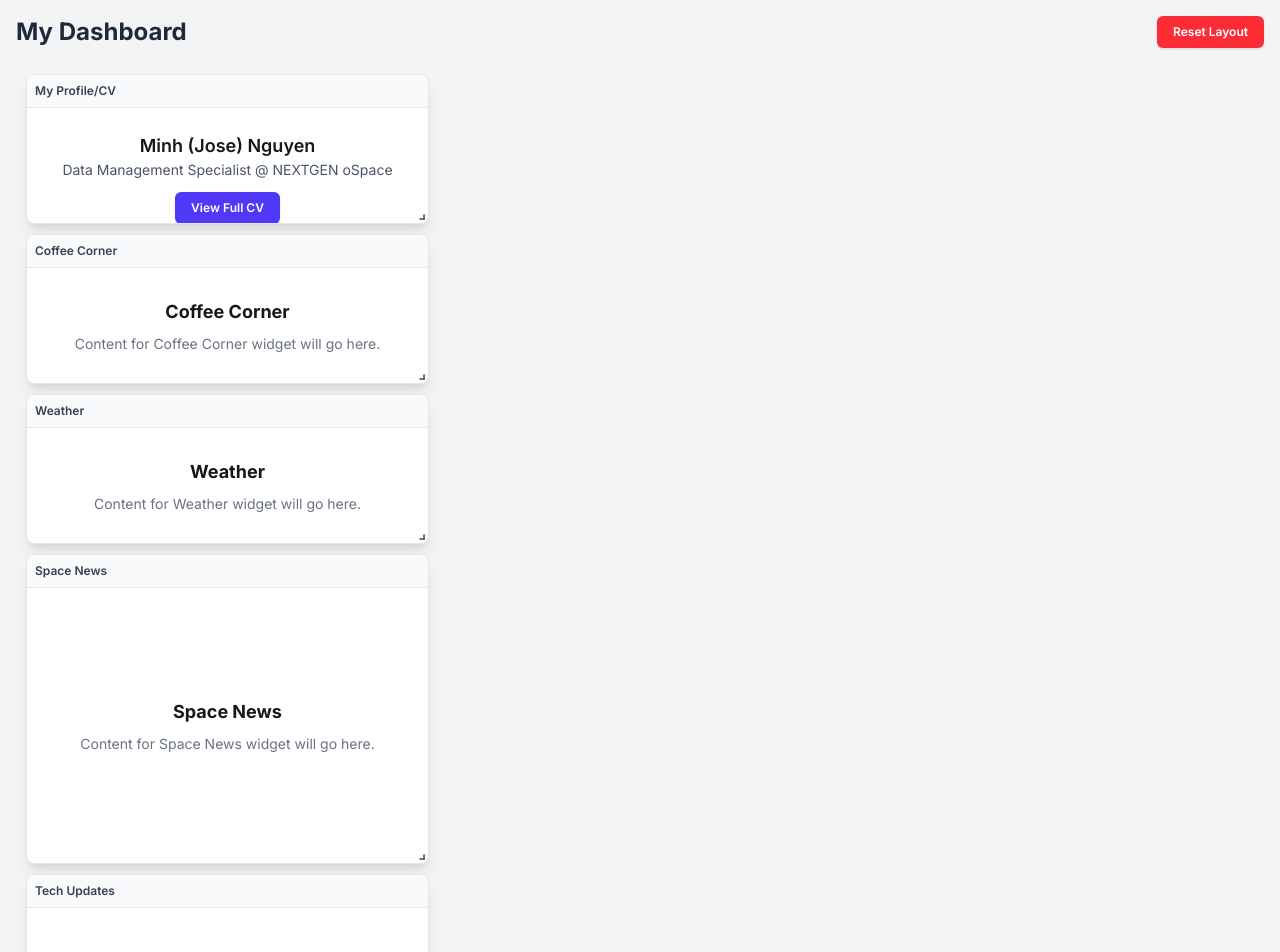
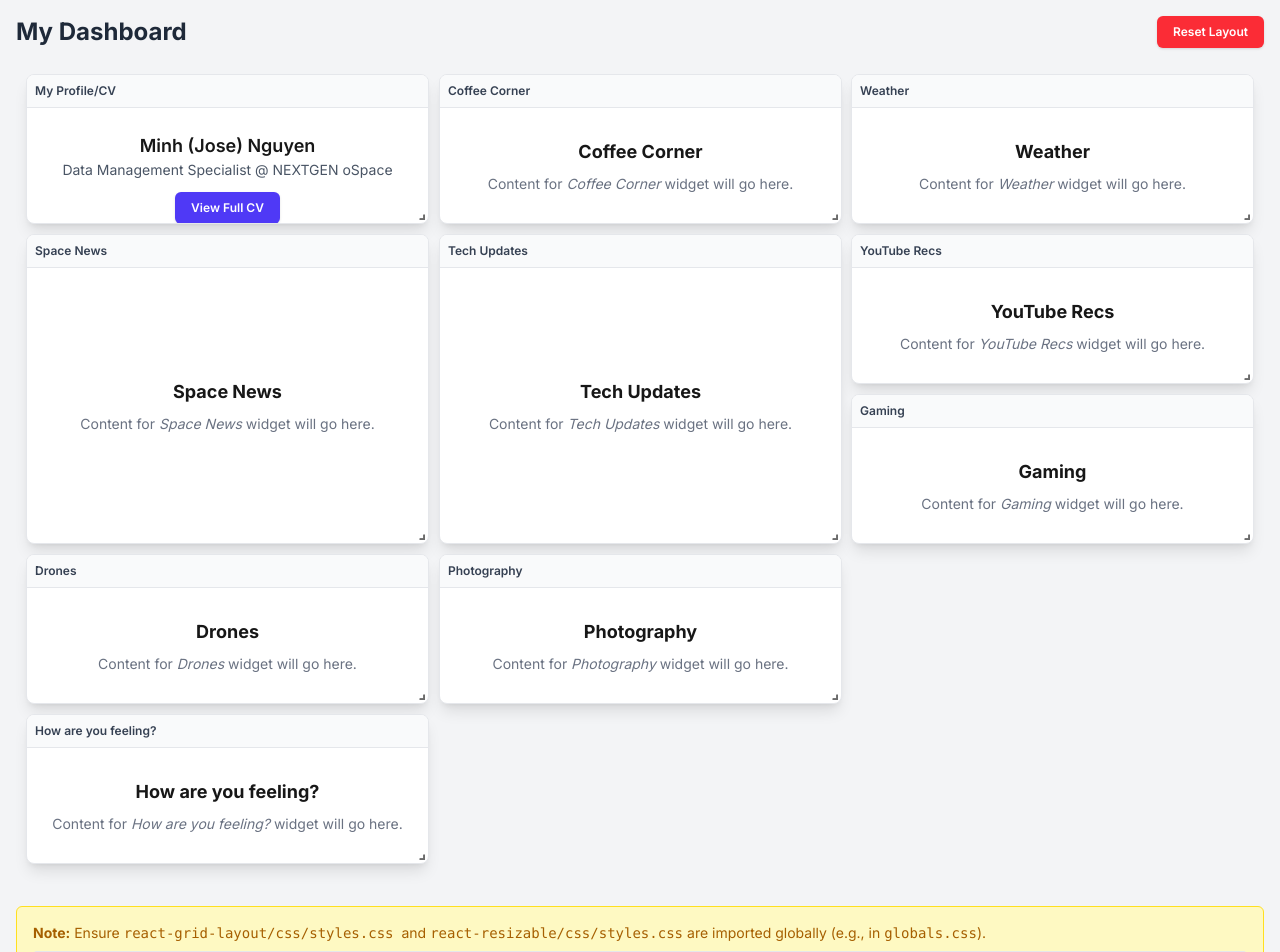
Before and after one commit to captainminh1999/my-webspace, a Next.js app: page / in a window 1280 px wide. Shown: the top 952 px of the page. Built offline with nearby package versions, Linux system fonts and the light colour scheme.

Commit message:
Fix: Homepage RGL

```diff
--- a/src/app/page.tsx
+++ b/src/app/page.tsx
@@ -1,252 +1,201 @@
 // src/app/page.tsx
 "use client";
 
-import React, { useState, useEffect, useCallback } from 'react';
-import { Responsive, WidthProvider, Layout, Layouts } from 'react-grid-layout';
-import Link from 'next/link';
+import React, { useState, useCallback } from "react";
+import { Responsive, WidthProvider, Layout, Layouts } from "react-grid-layout";
+import Link from "next/link";
 
-// CSS Imports should be in globals.css or layout.tsx as discussed:
-// @import 'react-grid-layout/css/styles.css';
-// @import 'react-resizable/css/styles.css';
+// Make sure these styles are added once globally (e.g., in globals.css):
+// @import "react-grid-layout/css/styles.css";
+// @import "react-resizable/css/styles.css";
 
 const ResponsiveGridLayout = WidthProvider(Responsive);
 
 interface WidgetItem {
   id: string;
   title: string;
-  defaultSize: { w: number; h: number; minW?: number; minH?: number; maxW?: number; maxH?: number };
+  defaultSize: {
+    w: number;
+    h: number;
+    minW?: number;
+    minH?: number;
+    maxW?: number;
+    maxH?: number;
+  };
   content?: React.ReactNode;
 }
+
+/***************************** Widgets *****************************/
 
 const CVLinkWidget: React.FC = () => (
   <div className="flex flex-col items-center justify-center h-full p-4 text-center">
     <h3 className="text-lg font-semibold">Minh (Jose) Nguyen</h3>
-    <p className="text-sm text-gray-600 dark:text-gray-400 mb-3">Data Management Specialist @ NEXTGEN oSpace</p>
-    <Link href="/about-me" className="px-4 py-2 bg-indigo-600 text-white text-xs font-semibold rounded-md shadow-sm hover:bg-indigo-700 transition duration-150">
+    <p className="text-sm text-gray-600 dark:text-gray-400 mb-3">
+      Data Management Specialist @ NEXTGEN oSpace
+    </p>
+    <Link
+      href="/about-me"
+      className="px-4 py-2 bg-indigo-600 text-white text-xs font-semibold rounded-md shadow-sm hover:bg-indigo-700 transition duration-150"
+    >
       View Full CV
     </Link>
   </div>
 );
 
-// MODIFIED: Removed unused 'defaultHeight' prop
 const GenericWidgetContent: React.FC<{ title: string }> = ({ title }) => (
   <div className="p-4 h-full flex flex-col items-center justify-center text-center">
     <h3 className="font-bold text-lg mb-2">{title}</h3>
-    <p className="text-sm text-gray-500">Content for {title} widget will go here.</p>
+    <p className="text-sm text-gray-500">
+      Content for <span className="italic">{title}</span> widget will go here.
+    </p>
   </div>
 );
 
 const initialWidgets: WidgetItem[] = [
-  { id: 'cvLink', title: 'My Profile/CV', defaultSize: { w: 1, h: 1, minW: 1, minH: 1, maxW:1, maxH:1 }, content: <CVLinkWidget /> },
-  { id: 'coffee', title: 'Coffee Corner', defaultSize: { w: 1, h: 1, minW: 1, minH: 1, maxW:2, maxH:2 } },
-  { id: 'weather', title: 'Weather', defaultSize: { w: 1, h: 1, minW: 1, minH: 1, maxW:2, maxH:1 } },
-  { id: 'space', title: 'Space News', defaultSize: { w: 1, h: 2, minW: 1, minH: 1, maxW:2, maxH:2 } },
-  { id: 'tech', title: 'Tech Updates', defaultSize: { w: 1, h: 2, minW: 1, minH: 1, maxW:2, maxH:2 } },
-  { id: 'youtube', title: 'YouTube Recs', defaultSize: { w: 1, h: 1, minW: 1, minH: 1, maxW:2, maxH:2 } },
-  { id: 'drones', title: 'Drones', defaultSize: { w: 1, h: 1, minW: 1, minH:1, maxW:2, maxH:2 } },
-  { id: 'camera', title: 'Photography', defaultSize: { w: 1, h: 1, minW: 1, minH:1, maxW:2, maxH:2 } },
-  { id: 'games', title: 'Gaming', defaultSize: { w: 1, h: 1, minW: 1, minH:1, maxW:2, maxH:2 } },
-  { id: "visitorEmotion", title: "How are you feeling?", defaultSize: { w: 1, h: 1, minW:1, minH:1, maxW:1, maxH:1 } },
+  {
+    id: "cvLink",
+    title: "My Profile/CV",
+    defaultSize: { w: 1, h: 1, minW: 1, minH: 1, maxW: 1, maxH: 1 },
+    content: <CVLinkWidget />,
+  },
+  { id: "coffee", title: "Coffee Corner", defaultSize: { w: 1, h: 1, minW: 1, minH: 1, maxW: 2, maxH: 2 } },
+  { id: "weather", title: "Weather", defaultSize: { w: 1, h: 1, minW: 1, minH: 1, maxW: 2, maxH: 1 } },
+  { id: "space", title: "Space News", defaultSize: { w: 1, h: 2, minW: 1, minH: 1, maxW: 2, maxH: 2 } },
+  { id: "tech", title: "Tech Updates", defaultSize: { w: 1, h: 2, minW: 1, minH: 1, maxW: 2, maxH: 2 } },
+  { id: "youtube", title: "YouTube Recs", defaultSize: { w: 1, h: 1, minW: 1, minH: 1, maxW: 2, maxH: 2 } },
+  { id: "drones", title: "Drones", defaultSize: { w: 1, h: 1, minW: 1, minH: 1, maxW: 2, maxH: 2 } },
+  { id: "camera", title: "Photography", defaultSize: { w: 1, h: 1, minW: 1, minH: 1, maxW: 2, maxH: 2 } },
+  { id: "games", title: "Gaming", defaultSize: { w: 1, h: 1, minW: 1, minH: 1, maxW: 2, maxH: 2 } },
+  { id: "visitorEmotion", title: "How are you feeling?", defaultSize: { w: 1, h: 1, minW: 1, minH: 1, maxW: 1, maxH: 1 } },
 ];
 
-const breakpointsConfig = { lg: 1200, md: 996, sm: 768, xs: 480, xxs: 0 };
-const colsConfig = { lg: 3, md: 3, sm: 1, xs: 1, xxs: 1 };
+/********************* Breakpoints & Column count ******************/
 
-const getDefaultLayoutForBreakpoint = (breakpointWidgets: WidgetItem[], numCols: number): Layout[] => {
+const breakpointsConfig = { lg: 1200, md: 996, sm: 768, xs: 480, xxs: 0 } as const;
+const colsConfig = { lg: 3, md: 3, sm: 2, xs: 1, xxs: 1 } as const;
+type BreakpointKey = keyof typeof breakpointsConfig;
+
+/***************************** Helpers *****************************/
+
+const isBrowser = typeof window !== "undefined";
+
+const getDefaultLayoutForBreakpoint = (widgets: WidgetItem[], numCols: number): Layout[] => {
   const layout: Layout[] = [];
-  if (numCols > 1) {
-    let col = 0;
-    let y = 0;
-    breakpointWidgets.forEach((widget) => {
-      const w = Math.min(widget.defaultSize.w, numCols);
-      const h = widget.defaultSize.h;
-      if (col + w > numCols) {
-        col = 0;
-        y++;
-      }
-      layout.push({
-        i: widget.id, x: col, y: y, w: w, h: h,
-        minW: widget.defaultSize.minW || 1, minH: widget.defaultSize.minH || 1,
-        maxW: Math.min(widget.defaultSize.maxW || numCols, numCols),
-        maxH: widget.defaultSize.maxH || 2,
-        isResizable: true, isDraggable: true,
-      });
-      col += w;
+  let col = 0;
+  let row = 0;
+
+  widgets.forEach((w) => {
+    const width = Math.min(w.defaultSize.w, numCols);
+    if (col + width > numCols) {
+      col = 0;
+      row += 1;
+    }
+
+    layout.push({
+      i: w.id,
+      x: col,
+      y: row,
+      w: width,
+      h: w.defaultSize.h,
+      minW: w.defaultSize.minW ?? 1,
+      minH: w.defaultSize.minH ?? 1,
+      maxW: w.defaultSize.maxW ?? numCols,
+      maxH: w.defaultSize.maxH ?? 2,
+      isResizable: numCols > 1,
+      isDraggable: true,
     });
-  } else {
-    breakpointWidgets.forEach((widget, index) => {
-      layout.push({
-        i: widget.id, x: 0, y: index * widget.defaultSize.h,
-        w: 1, h: widget.defaultSize.h,
-        minW: 1, minH: widget.defaultSize.minH || 1,
-        maxW: 1, maxH: widget.defaultSize.maxH || 2,
-        isResizable: false, isDraggable: true,
-      });
-    });
-  }
+
+    col += width;
+  });
+
   return layout;
 };
 
 const generateAllDefaultLayouts = (): Layouts => {
-  const layouts: Layouts = {};
-  for (const bp in breakpointsConfig) {
-    if (Object.prototype.hasOwnProperty.call(breakpointsConfig, bp)) {
-      layouts[bp] = getDefaultLayoutForBreakpoint(initialWidgets, colsConfig[bp as keyof typeof colsConfig]);
-    }
-  }
+  const layouts: Layouts = {} as Layouts;
+  (Object.keys(breakpointsConfig) as BreakpointKey[]).forEach((bp) => {
+    layouts[bp] = getDefaultLayoutForBreakpoint(initialWidgets, colsConfig[bp]);
+  });
   return layouts;
 };
 
+const safeGetLayouts = (): Layouts => {
+  if (!isBrowser) return generateAllDefaultLayouts();
+  const saved = window.localStorage.getItem("dashboardLayouts");
+  if (!saved) return generateAllDefaultLayouts();
+  try {
+    return JSON.parse(saved) as Layouts;
+  } catch {
+    return generateAllDefaultLayouts();
+  }
+};
+
+const safeSetLayouts = (ls: Layouts) => {
+  if (isBrowser) window.localStorage.setItem("dashboardLayouts", JSON.stringify(ls));
+};
+
+/*************************** Component *****************************/
 
 export default function NewHomePage() {
-  const [isMounted, setIsMounted] = useState(false);
-  const [layouts, setLayouts] = useState<Layouts>(generateAllDefaultLayouts());
+  const [layouts, setLayouts] = useState<Layouts>(() => safeGetLayouts());
 
-  useEffect(() => {
-    setIsMounted(true);
-    const savedLayoutsString = localStorage.getItem('dashboardLayouts');
-    let finalLayoutsToSet = generateAllDefaultLayouts();
-
-    if (savedLayoutsString) {
-      try {
-        const parsedLayoutsFromStorage = JSON.parse(savedLayoutsString) as Layouts;
-        const currentWidgetIds = new Set(initialWidgets.map(w => w.id));
-        const tempValidatedLayouts: Layouts = { ...finalLayoutsToSet };
-
-        for (const breakpointKey in parsedLayoutsFromStorage) {
-            if (Object.prototype.hasOwnProperty.call(parsedLayoutsFromStorage, breakpointKey) &&
-                Object.prototype.hasOwnProperty.call(colsConfig, breakpointKey as keyof typeof colsConfig)
-            ) {
-                const layoutArray = parsedLayoutsFromStorage[breakpointKey];
-                if (Array.isArray(layoutArray)) {
-                    // MODIFIED: Explicitly type 'item' as 'Layout' from react-grid-layout
-                    const validSavedItems = layoutArray.filter((item: Layout) =>
-                        typeof item === 'object' && item !== null &&
-                        typeof item.i === 'string' &&
-                        currentWidgetIds.has(item.i) &&
-                        typeof item.x === 'number' && typeof item.y === 'number' &&
-                        typeof item.w === 'number' && typeof item.h === 'number'
-                    ).map((item: Layout) => { // MODIFIED: Explicitly type 'item' as 'Layout'
-                        const widgetConfig = initialWidgets.find(w=>w.id === item.i)!; // Should always find if currentWidgetIds.has(item.i)
-                        const numColsForBp = colsConfig[breakpointKey as keyof typeof colsConfig];
-                        return {
-                            i: item.i, x: item.x, y: item.y, w: item.w, h: item.h,
-                            minW: item.minW ?? widgetConfig.defaultSize.minW ?? 1,
-                            minH: item.minH ?? widgetConfig.defaultSize.minH ?? 1,
-                            maxW: item.maxW ?? widgetConfig.defaultSize.maxW ?? (numColsForBp === 1 ? 1 : 2),
-                            maxH: item.maxH ?? widgetConfig.defaultSize.maxH ?? 2,
-                            isDraggable: typeof item.isDraggable === 'boolean' ? item.isDraggable : true,
-                            isResizable: typeof item.isResizable === 'boolean' ? item.isResizable : (numColsForBp > 1),
-                            static: typeof item.static === 'boolean' ? item.static : false,
-                            isBounded: typeof item.isBounded === 'boolean' ? item.isBounded : undefined,
-                        };
-                    });
-
-                    const savedItemIds = new Set(validSavedItems.map(l => l.i));
-                    const defaultBreakpointLayout = finalLayoutsToSet[breakpointKey as keyof typeof colsConfig] || [];
-
-                    const itemsToAddFromDefault = defaultBreakpointLayout.filter((defaultItem: Layout) => !savedItemIds.has(defaultItem.i));
-
-                    if (validSavedItems.length > 0 || itemsToAddFromDefault.length > 0) {
-                       tempValidatedLayouts[breakpointKey as keyof typeof colsConfig] = [...validSavedItems, ...itemsToAddFromDefault];
-                    } else {
-                        console.warn(`No valid saved items for breakpoint ${breakpointKey}, using default.`);
-                    }
-                }
-            }
-        }
-        finalLayoutsToSet = tempValidatedLayouts;
-      } catch (e) {
-        console.error("Error processing saved layouts. Using all defaults.", e);
-        finalLayoutsToSet = generateAllDefaultLayouts();
-      }
-    }
-    setLayouts(finalLayoutsToSet);
+  const onLayoutChange = useCallback((_: Layout[], all: Layouts) => {
+    safeSetLayouts(all);
+    setLayouts(all);
   }, []);
 
-  const onLayoutChange = useCallback((currentLayout: Layout[], allLayouts: Layouts) => {
-    if (isMounted) {
-        const currentBreakpoint = Object.keys(allLayouts)[0] as keyof Layouts;
-        if (currentBreakpoint && layouts[currentBreakpoint] && JSON.stringify(allLayouts[currentBreakpoint]) !== JSON.stringify(layouts[currentBreakpoint])) {
-             const newLayoutsToSave = {...layouts, ...allLayouts};
-             localStorage.setItem('dashboardLayouts', JSON.stringify(newLayoutsToSave));
-             setLayouts(newLayoutsToSave);
-        } else if (!currentBreakpoint && JSON.stringify(allLayouts) !== JSON.stringify(layouts)) {
-             localStorage.setItem('dashboardLayouts', JSON.stringify(allLayouts));
-             setLayouts(allLayouts);
-        }
-    }
-  }, [isMounted, layouts]);
-
   const resetLayout = () => {
-    localStorage.removeItem('dashboardLayouts');
-    const defaultLayouts = generateAllDefaultLayouts();
-    setLayouts(defaultLayouts);
-    setIsMounted(false);
-    setTimeout(() => setIsMounted(true), 10);
+    if (isBrowser) window.localStorage.removeItem("dashboardLayouts");
+    setLayouts(generateAllDefaultLayouts());
   };
-
-  if (isMounted) {
-    console.log("Current RGL Layouts Prop (passed to ResponsiveGridLayout):", JSON.stringify(layouts, null, 2));
-  }
-
-  if (!isMounted) {
-    return <div className="flex justify-center items-center min-h-screen">Loading Dashboard...</div>;
-  }
 
   return (
     <main className="p-4 bg-gray-100 dark:bg-gray-900 min-h-screen">
+      {/* Header */}
       <div className="mb-4 flex justify-between items-center">
         <h1 className="text-2xl font-bold text-gray-800 dark:text-white">My Dashboard</h1>
-        <button
-          onClick={resetLayout}
-          className="px-4 py-2 bg-red-500 text-white text-xs font-semibold rounded-md shadow-sm hover:bg-red-600 transition duration-150"
-        >
+        <button onClick={resetLayout} className="px-4 py-2 bg-red-500 text-white text-xs font-semibold rounded-md shadow-sm hover:bg-red-600 transition duration-150">
           Reset Layout
         </button>
       </div>
 
+      {/* Grid */}
       <ResponsiveGridLayout
         className="layout"
         layouts={layouts}
         breakpoints={breakpointsConfig}
         cols={colsConfig}
         rowHeight={150}
+        draggableHandle=".widget-drag-handle"
         onLayoutChange={onLayoutChange}
-        isDraggable
-        isResizable
         compactType="vertical"
         preventCollision={false}
       >
-        {initialWidgets.map(widget => (
-          <div
-            key={widget.id}
-            className="bg-white dark:bg-gray-800 rounded-lg shadow-lg overflow-hidden border border-gray-200 dark:border-gray-700 flex flex-col"
-            data-grid={{
-                i: widget.id,
-                w: widget.defaultSize.w, h: widget.defaultSize.h,
-                x:0, y:Infinity,
-                minW: widget.defaultSize.minW || 1, minH: widget.defaultSize.minH || 1,
-                maxW: widget.defaultSize.maxW || 2, maxH: widget.defaultSize.maxH || 2,
-            }}
-          >
+        {initialWidgets.map((w) => (
+          <div key={w.id} className="bg-white dark:bg-gray-800 rounded-lg shadow-lg overflow-hidden border border-gray-200 dark:border-gray-700 flex flex-col">
+            {/* Drag handle */}
             <div className="p-2 bg-gray-50 dark:bg-gray-700 border-b border-gray-200 dark:border-gray-600 cursor-move widget-drag-handle">
-                <h3 className="text-xs font-semibold text-gray-700 dark:text-gray-200 truncate">{widget.title}</h3>
+              <h3 className="text-xs font-semibold text-gray-700 dark:text-gray-200 truncate">{w.title}</h3>
             </div>
             <div className="widget-content flex-grow p-2">
-              {/* MODIFIED: Removed defaultHeight prop from GenericWidgetContent call */}
-              {widget.content || <GenericWidgetContent title={widget.title} />}
+              {w.content || <GenericWidgetContent title={w.title} />}
             </div>
           </div>
         ))}
       </ResponsiveGridLayout>
 
+      {/* Hint about CSS imports */}
       <div className="mt-8 p-4 bg-yellow-100 dark:bg-yellow-900/50 border border-yellow-300 dark:border-yellow-700 rounded-md text-yellow-700 dark:text-yellow-200 text-sm">
-        <p><strong>Note on React Grid Layout CSS:</strong> Ensure <code>react-grid-layout/css/styles.css</code> and <code>react-resizable/css/styles.css</code> are imported, e.g., in <code>globals.css</code>.</p>
-        <pre className="mt-2 text-xs bg-gray-200 dark:bg-gray-700 p-2 rounded"><code>
-          @import &#39;react-grid-layout/css/styles.css&#39;;<br/>
-          @import &#39;react-resizable/css/styles.css&#39;;
-        </code></pre>
+        <p>
+          <strong>Note:</strong> Ensure
+          <code className="mx-1">react-grid-layout/css/styles.css</code> and
+          <code className="mx-1">react-resizable/css/styles.css</code>
+          are imported globally (e.g., in <code>globals.css</code>).
+        </p>
+        <pre className="mt-2 text-xs bg-gray-200 dark:bg-gray-700 p-2 rounded overflow-x-auto">
+@import "react-grid-layout/css/styles.css";
+@import "react-resizable/css/styles.css";
+        </pre>
       </div>
     </main>
   );
```
Also changed, not shown: src/app/about-me/education/page.tsx (renamed from src/app/education/page.tsx), src/app/about-me/experience/page.tsx (renamed from src/app/experience/page.tsx), src/app/about-me/honors-awards/page.tsx (renamed from src/app/honors-awards/page.tsx), src/app/about-me/languages/page.tsx (renamed from src/app/languages/page.tsx), src/app/about-me/licenses/page.tsx (renamed from src/app/licenses/page.tsx), src/app/about-me/projects/page.tsx (renamed from src/app/projects/page.tsx), src/app/about-me/recommendations/page.tsx (renamed from src/app/recommendations/page.tsx), src/app/about-me/volunteering/page.tsx (renamed from src/app/volunteering/page.tsx).
